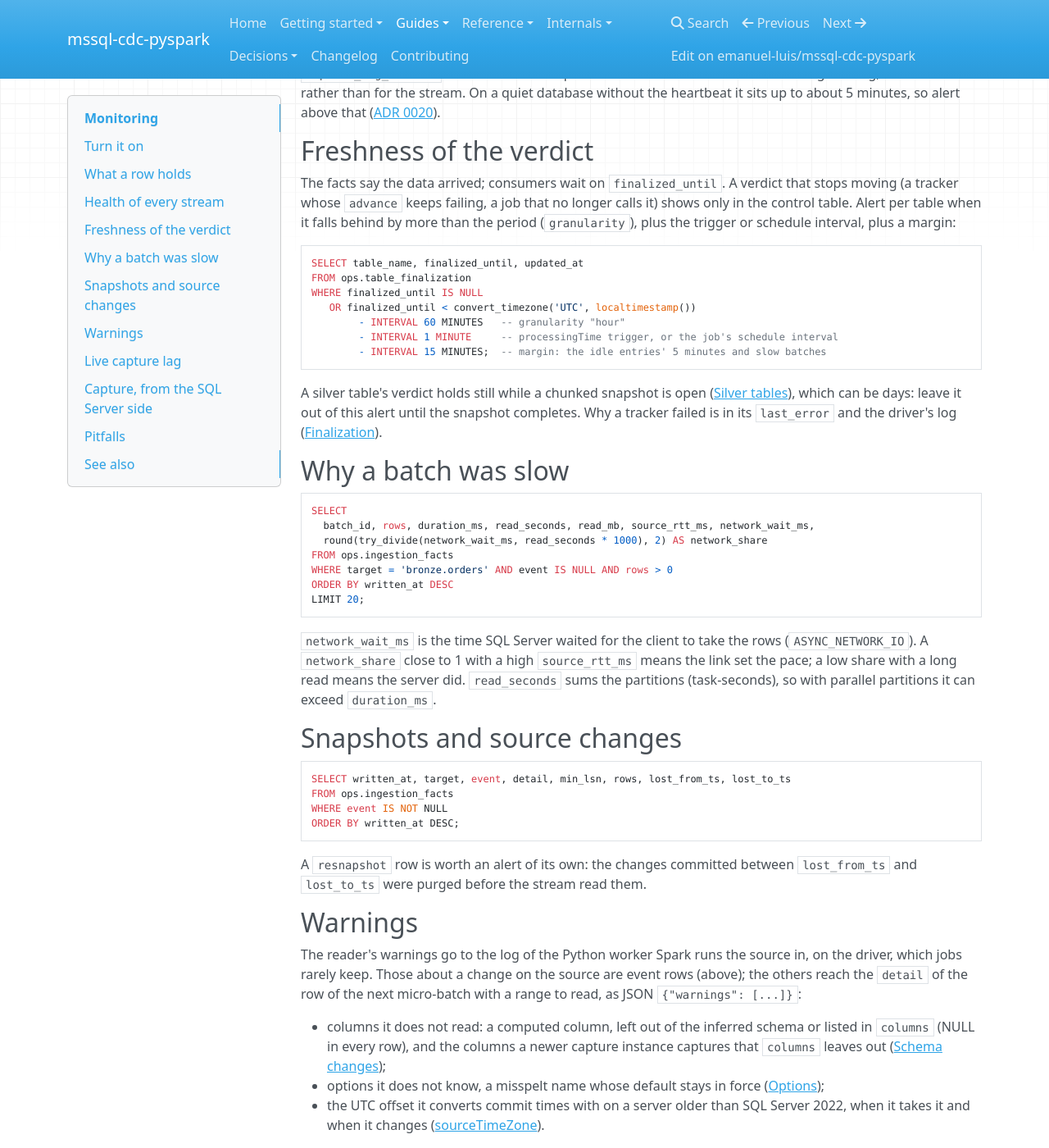
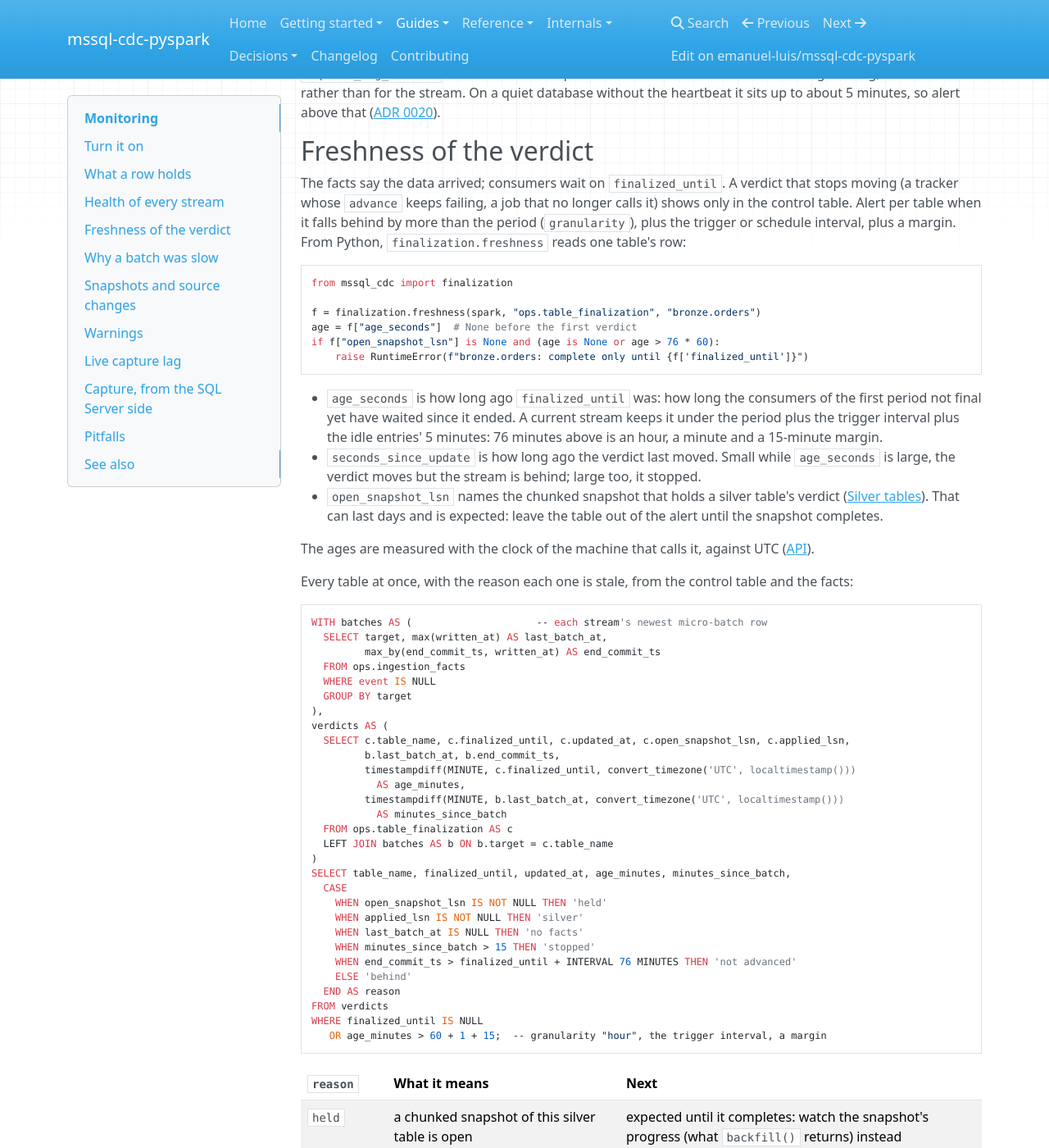
Before and after one commit to emanuel-luis/mssql-cdc-pyspark, an MkDocs documentation site: the page built from docs/guides/monitoring.md, in a window 1280 px wide and 1400 px high, scrolled down 3064 px. Shown: the whole window at 82% size. Built offline with MkDocs 1.6.1, drawn with Linux system fonts in a browser that asks for light colours; nearby versions of some CDN libraries; some of the changed text lies outside the part shown.

Commit message:
feat(finalization): freshness() and an alert query for a stale verdict
A verdict that stops moving shows only in the control table, and the alert the
monitoring guide gave could not tell a silver verdict an open chunked snapshot
holds (expected, for days) from a stopped stream or a failing tracker.

finalization.freshness(spark, control_table, table_name) reads one control row
and returns a typed Freshness, exported: finalized_until, updated_at, their ages
in seconds by the caller's clock, and open_snapshot_lsn when a chunked snapshot
holds the verdict. It only reads. The monitoring guide's alert query joins the
control table with the facts and names a reason per stale table: held, silver,
no facts, stopped (stream or capture), not advanced, behind. The test runs that
query from the guide itself, on a held and then a released silver verdict.

````diff
--- a/docs/guides/monitoring.md
+++ b/docs/guides/monitoring.md
@@ -154,22 +154,81 @@ without the heartbeat it sits up to about 5 minutes, so alert above that
 The facts say the data arrived; consumers wait on `finalized_until`. A verdict that stops
 moving (a tracker whose `advance` keeps failing, a job that no longer calls it) shows only
 in the control table. Alert per table when it falls behind by more than the period
-(`granularity`), plus the trigger or schedule interval, plus a margin:
+(`granularity`), plus the trigger or schedule interval, plus a margin. From Python,
+`finalization.freshness` reads one table's row:
+
+```python
+from mssql_cdc import finalization
+
+f = finalization.freshness(spark, "ops.table_finalization", "bronze.orders")
+age = f["age_seconds"]  # None before the first verdict
+if f["open_snapshot_lsn"] is None and (age is None or age > 76 * 60):
+    raise RuntimeError(f"bronze.orders: complete only until {f['finalized_until']}")
+```
+
+- `age_seconds` is how long ago `finalized_until` was: how long the consumers of the first
+  period not final yet have waited since it ended. A current stream keeps it under the
+  period plus the trigger interval plus the idle entries' 5 minutes: 76 minutes above is
+  an hour, a minute and a 15-minute margin.
+- `seconds_since_update` is how long ago the verdict last moved. Small while `age_seconds`
+  is large, the verdict moves but the stream is behind; large too, it stopped.
+- `open_snapshot_lsn` names the chunked snapshot that holds a silver table's verdict
+  ([Silver tables](silver.md#chunked-snapshots)). That can last days and is expected: leave
+  the table out of the alert until the snapshot completes.
+
+The ages are measured with the clock of the machine that calls it, against UTC
+([API](../reference/api.md#mssql_cdc.finalization.freshness)).
+
+Every table at once, with the reason each one is stale, from the control table and the
+facts:
 
 ```sql
-SELECT table_name, finalized_until, updated_at
-FROM ops.table_finalization
+WITH batches AS (                     -- each stream's newest micro-batch row
+  SELECT target, max(written_at) AS last_batch_at,
+         max_by(end_commit_ts, written_at) AS end_commit_ts
+  FROM ops.ingestion_facts
+  WHERE event IS NULL
+  GROUP BY target
+),
+verdicts AS (
+  SELECT c.table_name, c.finalized_until, c.updated_at, c.open_snapshot_lsn, c.applied_lsn,
+         b.last_batch_at, b.end_commit_ts,
+         timestampdiff(MINUTE, c.finalized_until, convert_timezone('UTC', localtimestamp()))
+           AS age_minutes,
+         timestampdiff(MINUTE, b.last_batch_at, convert_timezone('UTC', localtimestamp()))
+           AS minutes_since_batch
+  FROM ops.table_finalization AS c
+  LEFT JOIN batches AS b ON b.target = c.table_name
+)
+SELECT table_name, finalized_until, updated_at, age_minutes, minutes_since_batch,
+  CASE
+    WHEN open_snapshot_lsn IS NOT NULL THEN 'held'
+    WHEN applied_lsn IS NOT NULL THEN 'silver'
+    WHEN last_batch_at IS NULL THEN 'no facts'
+    WHEN minutes_since_batch > 15 THEN 'stopped'
+    WHEN end_commit_ts > finalized_until + INTERVAL 76 MINUTES THEN 'not advanced'
+    ELSE 'behind'
+  END AS reason
+FROM verdicts
 WHERE finalized_until IS NULL
-   OR finalized_until < convert_timezone('UTC', localtimestamp())
-        - INTERVAL 60 MINUTES   -- granularity "hour"
-        - INTERVAL 1 MINUTE     -- processingTime trigger, or the job's schedule interval
-        - INTERVAL 15 MINUTES;  -- margin: the idle entries' 5 minutes and slow batches
+   OR age_minutes > 60 + 1 + 15;  -- granularity "hour", the trigger interval, a margin
 ```
 
-A silver table's verdict holds still while a chunked snapshot is open
-([Silver tables](silver.md#chunked-snapshots)), which can be days: leave it out of this
-alert until the snapshot completes. Why a tracker failed is in its `last_error` and the
-driver's log ([Finalization](finalization.md#continuous-mode)).
+| `reason` | What it means | Next |
+|---|---|---|
+| `held` | a chunked snapshot of this silver table is open | expected until it completes: watch the snapshot's progress (what `backfill()` returns) instead |
+| `silver` | an `apply_changes` table: its verdict follows its bronze's | bronze's row; if bronze is current, `apply_changes` stopped running or fails |
+| `no facts` | no micro-batch row under this name | a stream without `facts_table`, or a control row named otherwise than the facts' `target` ([Finalization](finalization.md#pitfalls)) |
+| `stopped` | no micro-batch row for 15 minutes | the stream stopped, or CDC capture did: [below](#capture-from-the-sql-server-side) |
+| `not advanced` | the stream read past the verdict's next period, the verdict stayed | a tracker failing (`last_error`, the driver's log) or a job that no longer calls `advance` ([Finalization](finalization.md#continuous-mode)) |
+| `behind` | facts arrive and the verdict follows them, both late | the stream lags capture: `ingestion_lag_seconds` in the [health query](#health-of-every-stream) |
+
+A stopped stream and stopped capture look the same from the lake: neither writes facts. Capture
+is per database, so when every stream of one source database stops at once, suspect capture
+(or the one job running them all), and confirm on the SQL Server side
+([below](#capture-from-the-sql-server-side)); when one stops while the others write, the stream
+did. For a job run with `availableNow` on a schedule, replace the 15 minutes with the
+schedule interval and the margin.
 
 ## Why a batch was slow
 
--- a/src/mssql_cdc/__init__.py
+++ b/src/mssql_cdc/__init__.py
@@ -35,6 +35,7 @@ try:
         ApplyResult,
         BackfillState,
         BackfillStatus,
+        Freshness,
         Granularity,
         Isolation,
         Offset,
@@ -66,6 +67,7 @@ __all__ = [
     "CdcClient",
     "DataLossError",
     "DataSkippedDetail",
+    "Freshness",
     "Granularity",
     "Isolation",
     "Lsn",
````
Also changed, not shown: docs/guides/finalization.md (+4 -3 lines), docs/reference/api.md (+2 -2 lines), 5 other files.
